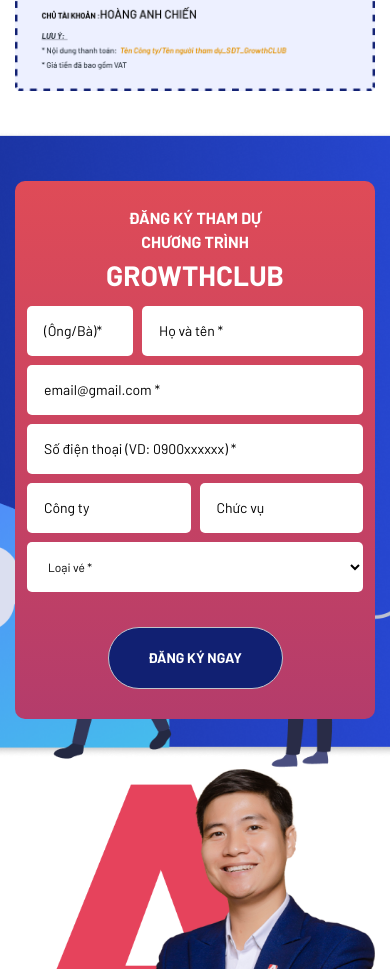
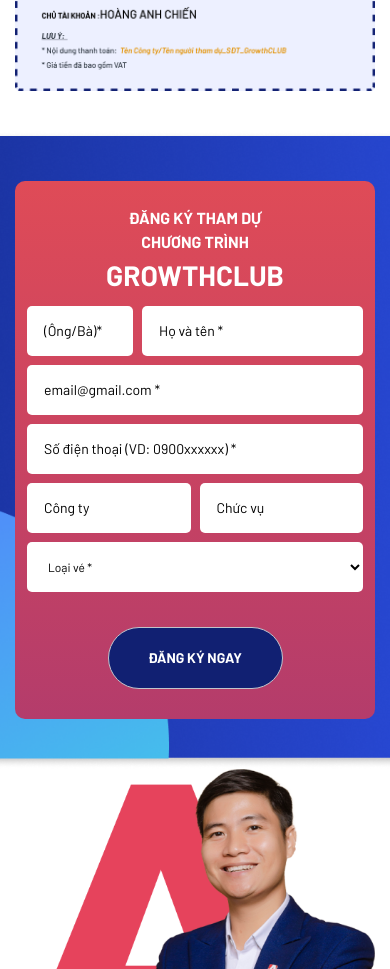
Before and after one commit to ezavn/lapkehoach90ngay, a React (Create React App) app: page / in a window 390 px wide. Shown: the part 7360-8329 px from the top of the page. Built offline with nearby package versions, Linux system fonts and the light colour scheme.

Commit message:
update code

```diff
--- a/public/index.html
+++ b/public/index.html
@@ -24,7 +24,7 @@
       work correctly both with client-side routing and a non-root public URL.
       Learn how to configure a non-root public URL by running `npm run build`.
     -->
-    <title>React App</title>
+    <title>Lập kế hoạch 90 ngày</title>
     <link rel="preconnect" href="https://fonts.googleapis.com" />
     <link rel="preconnect" href="https://fonts.gstatic.com" crossorigin />
     <link
--- a/src/components/Register.js
+++ b/src/components/Register.js
@@ -6,7 +6,7 @@
   return (
     <section
       id="form_register"
-      className="register  bg-[url('../public/images/bg-form.png')] bg-center bg-cover bg-no-repeat"
+      className="register bg-[url('../public/images/bg-form-mb.png')] md:bg-[url('../public/images/bg-form.png')] bg-center bg-cover bg-no-repeat"
     >
       <div className="flex md:flex-row flex-col items-start justify-between page-container md:py-[70px] py-[50px]">
         <div className="mx-auto md:mx-0">
```
Also changed, not shown: public/images/bg-form-mb.png (added).
